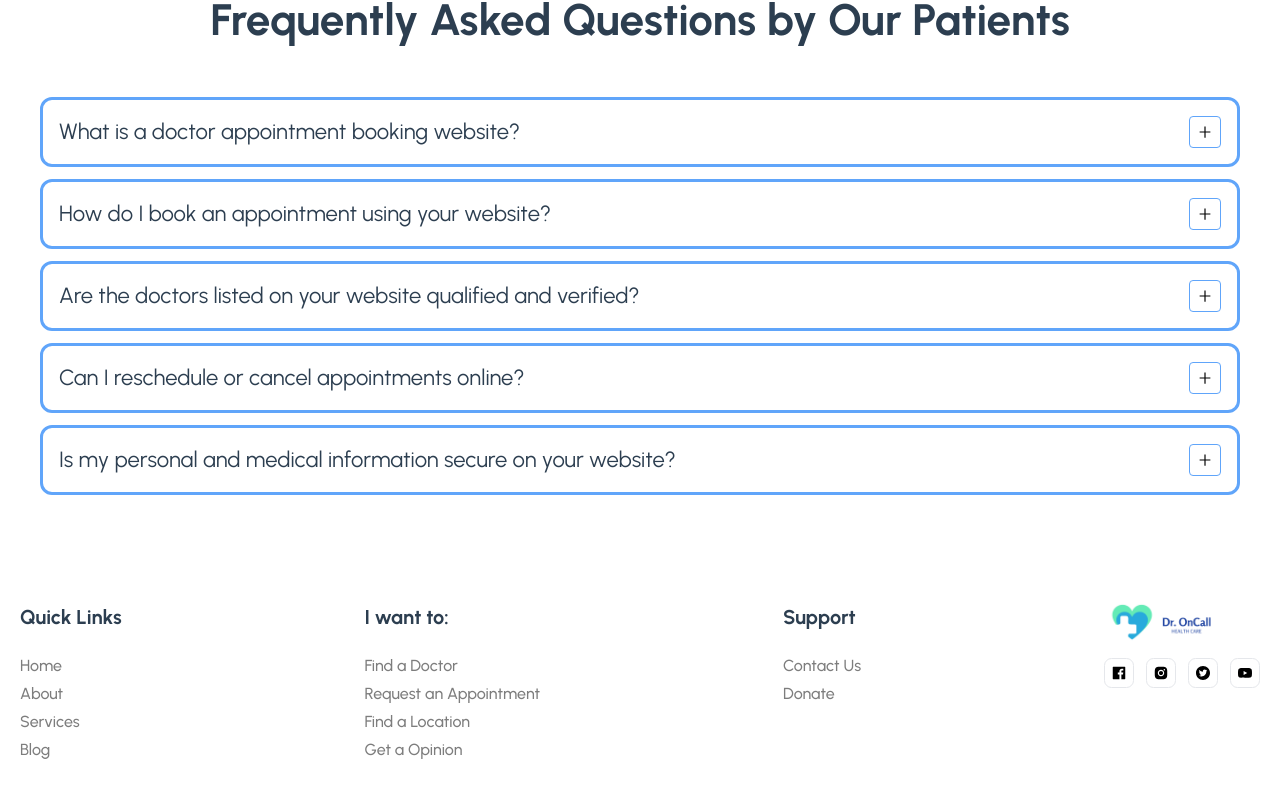
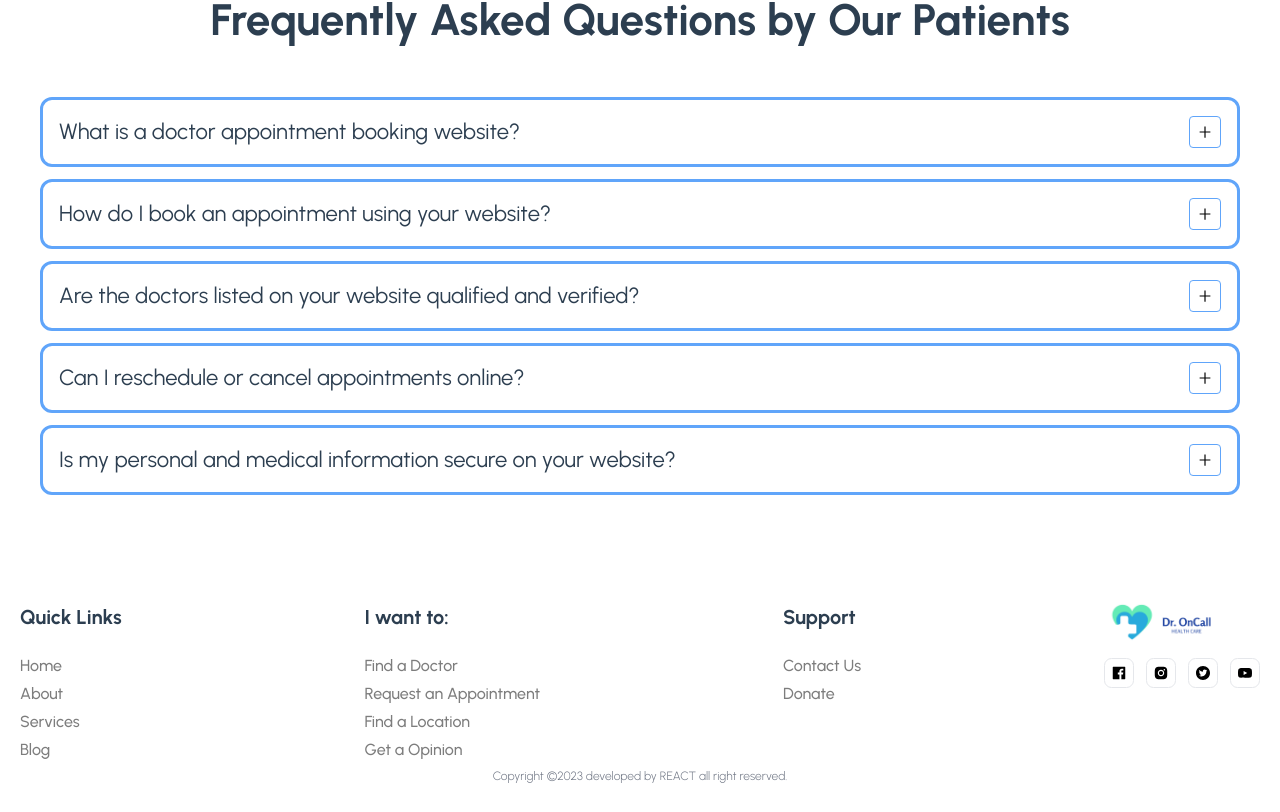
Before and after one commit to RavinduKavinda/doctor-appointment-booking, a React (Vite) app in the folder frontend/: page / in a window 1280 px wide. Shown: the part 4935-5747 px from the top of the page. Before the commit the page ends 5723 px from the top, so only its background shows below. Built offline with nearby package versions, Linux system fonts and the light colour scheme; a web font is replaced by a local one.

Commit message:
finish home

```diff
--- a/frontend/src/components/Footer/Footer.jsx
+++ b/frontend/src/components/Footer/Footer.jsx
@@ -141,7 +141,12 @@ const Footer = () => {
             </div>
           </div>
         </div>
-
+        {/* copyright */}
+        <div className="text-center justify-center">
+        <p className="text-[12px] leading-6 font-[300] text-gray-500">
+              Copyright ©{year} developed by REACT all right reserved.
+        </p>
+      </div>
       </div>
     </footer>
   )
```
